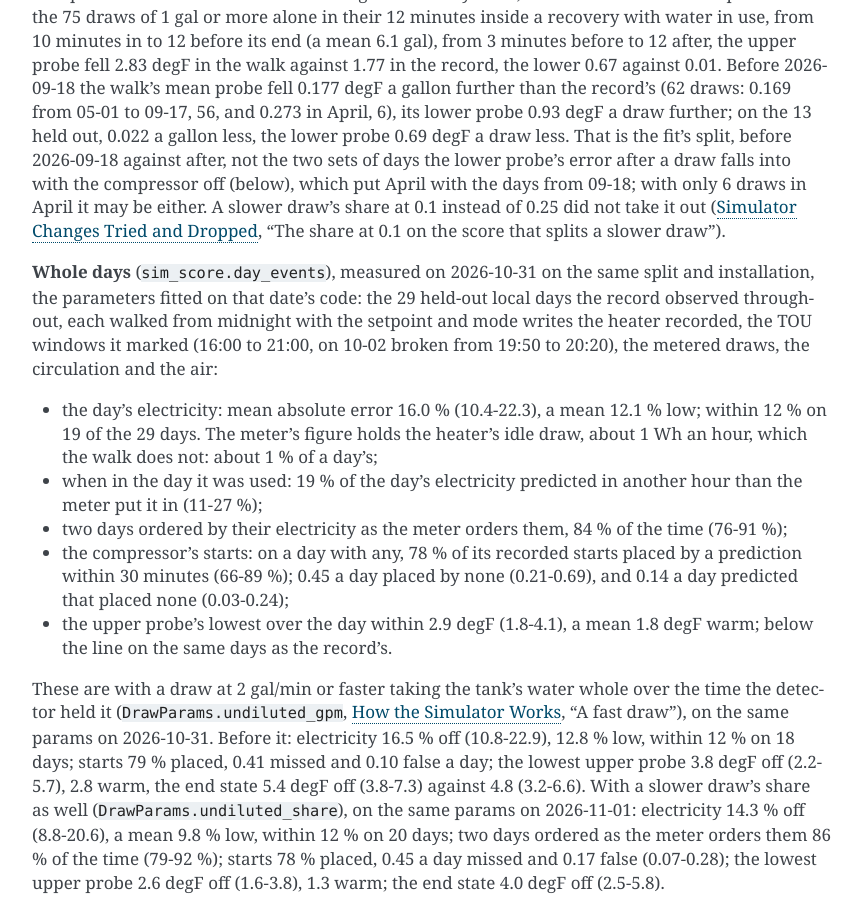
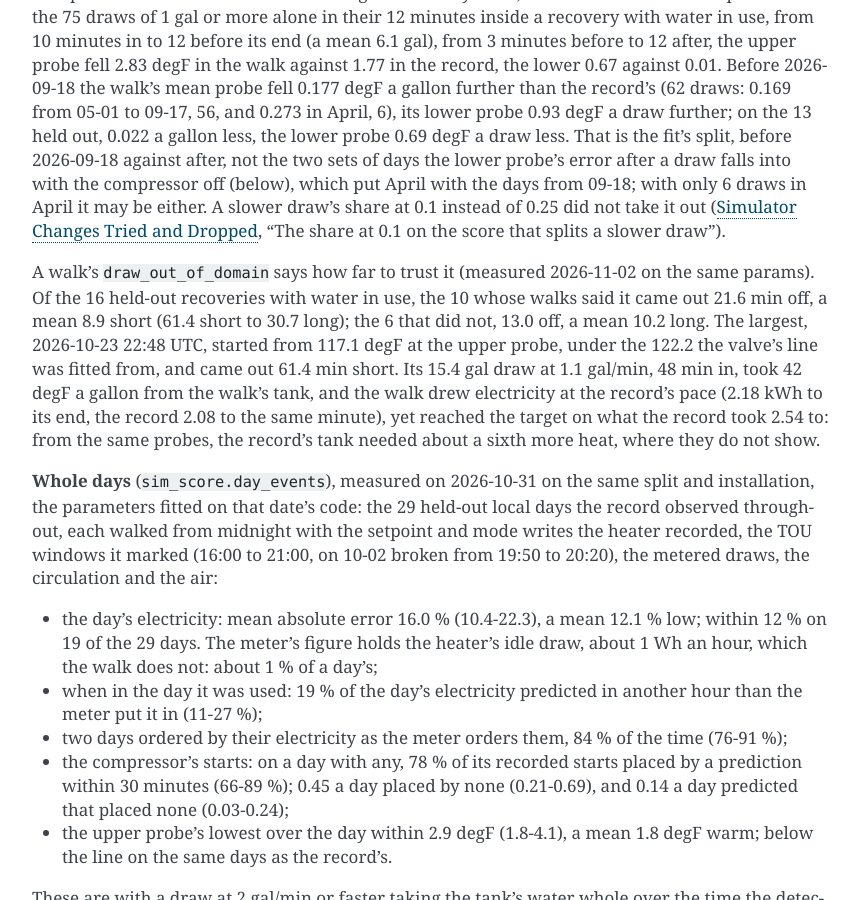
Before and after one commit to eman/nwp500-python, a Sphinx documentation site: the page built from docs/explanation/simulator.rst, in a window 1280 px wide and 900 px high, scrolled down 9448 px. Shown: the whole window, without its empty margins (338-1200 px from the left). Built offline with Sphinx 7.4.7, drawn with Linux system fonts in a browser that asks for light colours.

Commit message:
docs(sim): how far a walk out of the draws' range is off, and the 10-23 recovery

```diff
--- a/docs/explanation/simulator.rst
+++ b/docs/explanation/simulator.rst
@@ -546,6 +546,19 @@ April it may be either. A slower draw's share at 0.1 instead of 0.25 did
 not take it out (:doc:`simulator-tried`, "The share at 0.1 on the score
 that splits a slower draw").
 
+A walk's ``draw_out_of_domain`` says how far to trust it (measured
+2026-11-02 on the same params). Of the 16 held-out recoveries with water
+in use, the 10 whose walks said it came out 21.6 min off, a mean 8.9
+short (61.4 short to 30.7 long); the 6 that did not, 13.0 off, a mean
+10.2 long. The largest, 2026-10-23 22:48 UTC, started from 117.1 degF at
+the upper probe, under the 122.2 the valve's line was fitted from, and
+came out 61.4 min short. Its 15.4 gal draw at 1.1 gal/min, 48 min in,
+took 42 degF a gallon from the walk's tank, and the walk drew
+electricity at the record's pace (2.18 kWh to its end, the record 2.08
+to the same minute), yet reached the target on what the record took 2.54
+to: from the same probes, the record's tank needed about a sixth more
+heat, where they do not show.
+
 **Whole days** (``sim_score.day_events``), measured on 2026-10-31 on the
 same split and installation, the parameters fitted on that date's code:
 the 29 held-out local days the record observed throughout, each walked
```
